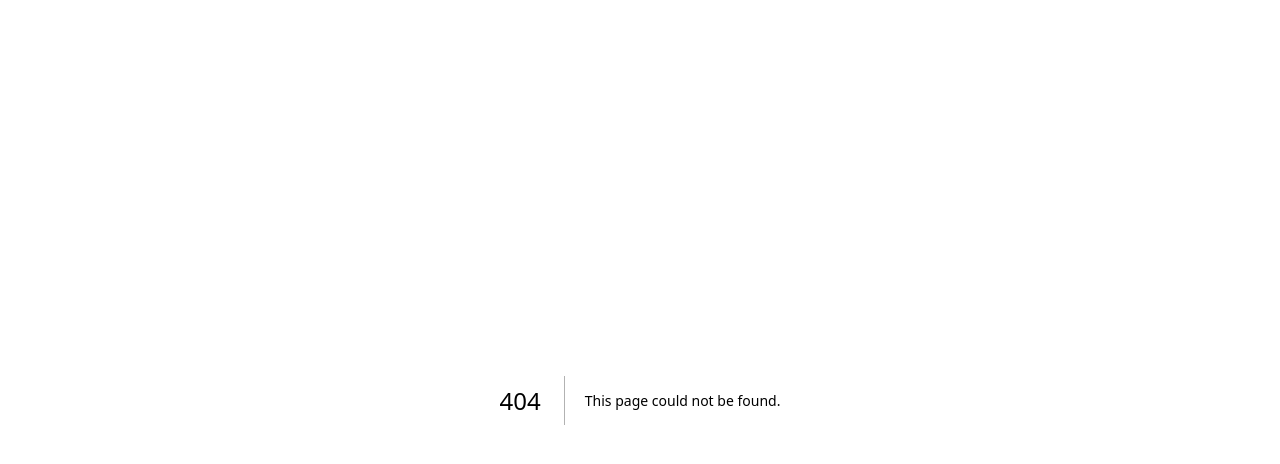
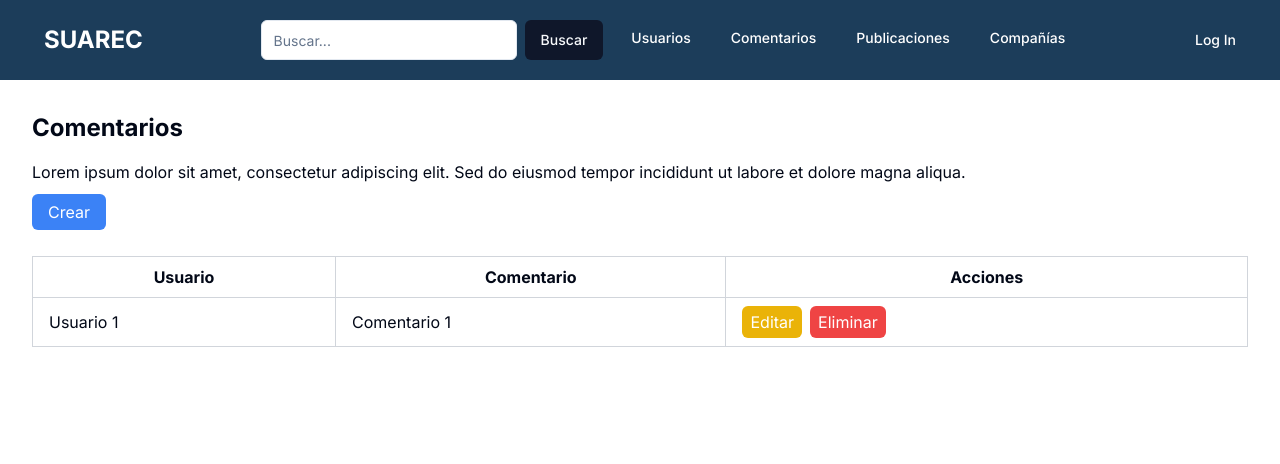
Before and after one commit to suarecWeb/suarec-frontend, a Next.js app: page /comments in a window 1280 px wide. Before the commit this address had no page. Shown: the top 464 px of the page. Built offline with nearby package versions, Linux system fonts and the light colour scheme.

Commit message:
feat: Add features and UI

```diff
--- /dev/null
+++ b/app/comments/page.tsx
@@ -0,0 +1,36 @@
+// app/comment/page.tsx
+import Link from "next/link";
+
+export default function CommentPage() {
+  return (
+    <main className="p-8">
+      <h1 className="text-2xl font-bold mb-4">Comentarios</h1>
+      <p className="mb-4">
+        Lorem ipsum dolor sit amet, consectetur adipiscing elit. Sed do eiusmod tempor incididunt ut labore et dolore magna aliqua.
+      </p>
+      <Link href="/comment/create" className="bg-blue-500 text-white px-4 py-2 rounded-md">
+        Crear
+      </Link>
+      <table className="w-full mt-8 border-collapse border border-gray-300">
+        <thead>
+          <tr>
+            <th className="border border-gray-300 px-4 py-2">Usuario</th>
+            <th className="border border-gray-300 px-4 py-2">Comentario</th>
+            <th className="border border-gray-300 px-4 py-2">Acciones</th>
+          </tr>
+        </thead>
+        <tbody>
+          {/* Aquí se mapearán los registros de los comentarios */}
+          <tr>
+            <td className="border border-gray-300 px-4 py-2">Usuario 1</td>
+            <td className="border border-gray-300 px-4 py-2">Comentario 1</td>
+            <td className="border border-gray-300 px-4 py-2">
+              <button className="bg-yellow-500 text-white px-2 py-1 rounded-md mr-2">Editar</button>
+              <button className="bg-red-500 text-white px-2 py-1 rounded-md">Eliminar</button>
+            </td>
+          </tr>
+        </tbody>
+      </table>
+    </main>
+  );
+}
--- /dev/null
+++ b/app/companies/page.tsx
@@ -0,0 +1,36 @@
+// app/company/page.tsx
+import Link from "next/link";
+
+export default function CompanyPage() {
+  return (
+    <main className="p-8">
+      <h1 className="text-2xl font-bold mb-4">Compañías</h1>
+      <p className="mb-4">
+        Lorem ipsum dolor sit amet, consectetur adipiscing elit. Sed do eiusmod tempor incididunt ut labore et dolore magna aliqua.
+      </p>
+      <Link href="/company/create" className="bg-blue-500 text-white px-4 py-2 rounded-md">
+        Crear
+      </Link>
+      <table className="w-full mt-8 border-collapse border border-gray-300">
+        <thead>
+          <tr>
+            <th className="border border-gray-300 px-4 py-2">Nombre</th>
+            <th className="border border-gray-300 px-4 py-2">Ubicación</th>
+            <th className="border border-gray-300 px-4 py-2">Acciones</th>
+          </tr>
+        </thead>
+        <tbody>
+          {/* Aquí se mapearán los registros de las compañías */}
+          <tr>
+            <td className="border border-gray-300 px-4 py-2">Compañía 1</td>
+            <td className="border border-gray-300 px-4 py-2">Ubicación 1</td>
+            <td className="border border-gray-300 px-4 py-2">
+              <button className="bg-yellow-500 text-white px-2 py-1 rounded-md mr-2">Editar</button>
+              <button className="bg-red-500 text-white px-2 py-1 rounded-md">Eliminar</button>
+            </td>
+          </tr>
+        </tbody>
+      </table>
+    </main>
+  );
+}
--- a/app/globals.css
+++ b/app/globals.css
@@ -67,3 +67,21 @@
       @apply bg-background text-foreground;
     }
   }
+
+@layer components {
+  .nav-logo {
+    @apply px-3 py-2 rounded-md text-sm font-bold text-lg;
+  }
+
+  .nav-link {
+    @apply px-3 py-2 rounded-md text-sm font-medium duration-300;
+  }
+
+  .nav-link:hover {
+    @apply text-base;
+  }
+}
+
+.bg-dark-blue {
+  background-color: #1c3d5a;
+}
--- a/app/layout.tsx
+++ b/app/layout.tsx
@@ -1,6 +1,8 @@
+// app/layout.tsx
 import type { Metadata } from "next";
 import { Inter } from "next/font/google";
 import "./globals.css";
+import Navbar from "@/components/navbar";
 
 const inter = Inter({ subsets: ["latin"] });
 
@@ -16,7 +18,10 @@ export default function RootLayout({
 }>) {
   return (
     <html lang="en">
-      <body className={inter.className}>{children}</body>
+      <body className={inter.className}>
+        <Navbar />
+        {children}
+      </body>
     </html>
   );
 }
--- a/app/page.tsx
+++ b/app/page.tsx
@@ -1,16 +1,35 @@
 import Image from "next/image";
 import { buttonVariants } from "@/components/ui/button"
 import Link from "next/link";
+import buildingImage from "@/public/building.jpg"; // Asegúrate de tener esta imagen en tu carpeta public
 
 export default function Home() {
   return (
-    <main className="flex min-h-screen flex-col items-center gap-5 p-24">
-      <p>Selecciona una de las secciones a donde deseas ir:</p>
-      <div className="w-full max-w-5xl items-center gap-3 justify-center text-sm lg:flex">
-        <Link href="/comment" className={buttonVariants({ variant: "default" })}>Comentarios</Link>
-        <Link href="/company" className={buttonVariants({ variant: "default" })}>Compañías</Link>
-        <Link href="/publication" className={buttonVariants({ variant: "default" })}>Publicaciones</Link>
-        <Link href="/user" className={buttonVariants({ variant: "default" })}>Usuarios</Link>
+    <main>
+      <div className="relative h-screen">
+        <div className="absolute inset-0">
+          <Image
+            src={buildingImage}
+            alt="Edificios"
+            layout="fill"
+            objectFit="cover"
+            quality={100}
+          />
+          <div className="absolute inset-0 bg-black opacity-50"></div>
+        </div>
+        <div className="relative z-10 flex items-center justify-center h-full text-white text-center">
+          <h1 className="text-6xl font-bold">SUAREC</h1>
+        </div>
+      </div>
+      <div className="p-8">
+        <div className="max-w-3xl mx-auto text-xl space-y-4">
+          <h2 className="text-2xl font-semibold">Subtítulo 1</h2>
+          <p>Lorem ipsum dolor sit amet, consectetur adipiscing elit. Sed do eiusmod tempor incididunt ut labore et dolore magna aliqua.</p>
+          <h2 className="text-2xl font-semibold">Subtítulo 2</h2>
+          <p>Lorem ipsum dolor sit amet, consectetur adipiscing elit. Sed do eiusmod tempor incididunt ut labore et dolore magna aliqua.</p>
+          <h2 className="text-2xl font-semibold">Subtítulo 3</h2>
+          <p>Lorem ipsum dolor sit amet, consectetur adipiscing elit. Sed do eiusmod tempor incididunt ut labore et dolore magna aliqua.</p>
+        </div>
       </div>
     </main>
   );
--- /dev/null
+++ b/app/publications/page.tsx
@@ -0,0 +1,36 @@
+// app/publication/page.tsx
+import Link from "next/link";
+
+export default function PublicationPage() {
+  return (
+    <main className="p-8">
+      <h1 className="text-2xl font-bold mb-4">Publicaciones</h1>
+      <p className="mb-4">
+        Lorem ipsum dolor sit amet, consectetur adipiscing elit. Sed do eiusmod tempor incididunt ut labore et dolore magna aliqua.
+      </p>
+      <Link href="/publication/create" className="bg-blue-500 text-white px-4 py-2 rounded-md">
+        Crear
+      </Link>
+      <table className="w-full mt-8 border-collapse border border-gray-300">
+        <thead>
+          <tr>
+            <th className="border border-gray-300 px-4 py-2">Título</th>
+            <th className="border border-gray-300 px-4 py-2">Autor</th>
+            <th className="border border-gray-300 px-4 py-2">Acciones</th>
+          </tr>
+        </thead>
+        <tbody>
+          {/* Aquí se mapearán los registros de las publicaciones */}
+          <tr>
+            <td className="border border-gray-300 px-4 py-2">Publicación 1</td>
+            <td className="border border-gray-300 px-4 py-2">Autor 1</td>
+            <td className="border border-gray-300 px-4 py-2">
+              <button className="bg-yellow-500 text-white px-2 py-1 rounded-md mr-2">Editar</button>
+              <button className="bg-red-500 text-white px-2 py-1 rounded-md">Eliminar</button>
+            </td>
+          </tr>
+        </tbody>
+      </table>
+    </main>
+  );
+}
--- /dev/null
+++ b/app/users/page.tsx
@@ -0,0 +1,36 @@
+// app/user/page.tsx
+import Link from "next/link";
+
+export default function UserPage() {
+  return (
+    <main className="p-8">
+      <h1 className="text-2xl font-bold mb-4">Usuarios</h1>
+      <p className="mb-4">
+        Lorem ipsum dolor sit amet, consectetur adipiscing elit. Sed do eiusmod tempor incididunt ut labore et dolore magna aliqua.
+      </p>
+      <Link href="/user/create" className="bg-blue-500 text-white px-4 py-2 rounded-md">
+        Crear
+      </Link>
+      <table className="w-full mt-8 border-collapse border border-gray-300">
+        <thead>
+          <tr>
+            <th className="border border-gray-300 px-4 py-2">Nombre</th>
+            <th className="border border-gray-300 px-4 py-2">Email</th>
+            <th className="border border-gray-300 px-4 py-2">Acciones</th>
+          </tr>
+        </thead>
+        <tbody>
+          {/* Aquí se mapearán los registros de los usuarios */}
+          <tr>
+            <td className="border border-gray-300 px-4 py-2">Usuario 1</td>
+            <td className="border border-gray-300 px-4 py-2">user1@example.com</td>
+            <td className="border border-gray-300 px-4 py-2">
+              <button className="bg-yellow-500 text-white px-2 py-1 rounded-md mr-2">Editar</button>
+              <button className="bg-red-500 text-white px-2 py-1 rounded-md">Eliminar</button>
+            </td>
+          </tr>
+        </tbody>
+      </table>
+    </main>
+  );
+}
--- a/components/navbar.tsx
+++ b/components/navbar.tsx
@@ -0,0 +1,22 @@
+import Link from 'next/link';
+import SearchBar from './utils/searchBar';
+
+const Navbar = () => {
+  return (
+    <nav className="bg-dark-blue text-white py-4">
+      <div className="container mx-auto flex justify-between items-center">
+        <Link href="/" className='nav-logo text-2xl font-bold'>SUAREC</Link>
+        <div className="flex-1 flex justify-center space-x-4">
+            <SearchBar />
+          <Link href="/users" className="nav-link">Usuarios</Link>
+          <Link href="/comments" className="nav-link">Comentarios</Link>
+          <Link href="/publications" className="nav-link">Publicaciones</Link>
+          <Link href="/companies" className="nav-link">Compañías</Link>
+        </div>
+        <Link href="/login" className="nav-link">Log In</Link>
+      </div>
+    </nav>
+  );
+};
+
+export default Navbar;
--- /dev/null
+++ b/components/ui/input.tsx
@@ -0,0 +1,25 @@
+import * as React from "react"
+
+import { cn } from "@/lib/utils"
+
+export interface InputProps
+  extends React.InputHTMLAttributes<HTMLInputElement> {}
+
+const Input = React.forwardRef<HTMLInputElement, InputProps>(
+  ({ className, type, ...props }, ref) => {
+    return (
+      <input
+        type={type}
+        className={cn(
+          "flex h-10 w-full rounded-md border border-input bg-background px-3 py-2 text-sm ring-offset-background file:border-0 file:bg-transparent file:text-sm file:font-medium placeholder:text-muted-foreground focus-visible:outline-none focus-visible:ring-2 focus-visible:ring-ring focus-visible:ring-offset-2 disabled:cursor-not-allowed disabled:opacity-50",
+          className
+        )}
+        ref={ref}
+        {...props}
+      />
+    )
+  }
+)
+Input.displayName = "Input"
+
+export { Input }
--- /dev/null
+++ b/components/utils/searchBar.tsx
@@ -0,0 +1,28 @@
+'use client'
+import { useState } from 'react';
+import { Input } from "@/components/ui/input";
+import { Button } from "@/components/ui/button";
+
+const SearchBar = () => {
+  const [query, setQuery] = useState('');
+
+  const handleSearch = () => {
+    console.log('Searching for:', query);
+    // search logic
+  };
+
+  return (
+    <div className="flex items-center space-x-2">
+      <Input
+        type="text"
+        placeholder="Buscar..."
+        value={query}
+        onChange={(e) => setQuery(e.target.value)}
+        className="w-64"
+      />
+      <Button onClick={handleSearch}>Buscar</Button>
+    </div>
+  );
+};
+
+export default SearchBar;
```
Also changed, not shown: public/building.jpg (added).
